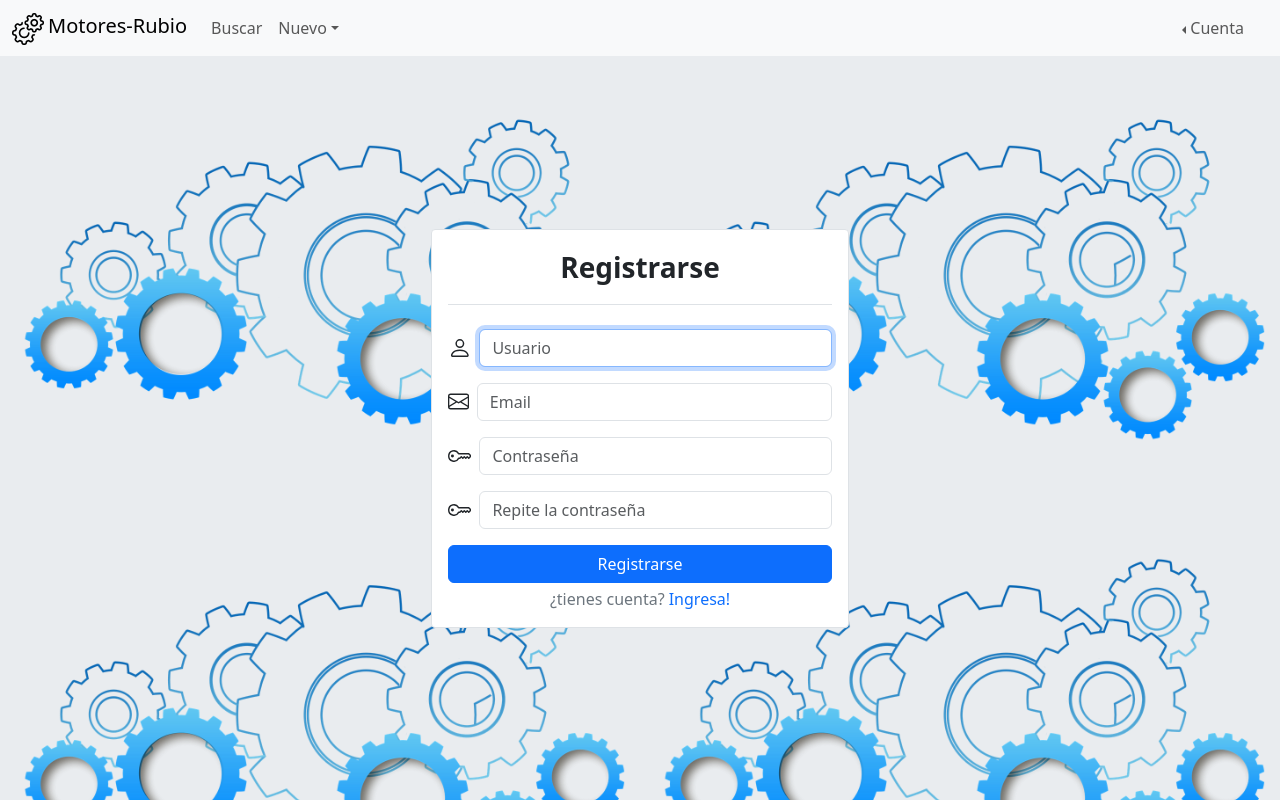
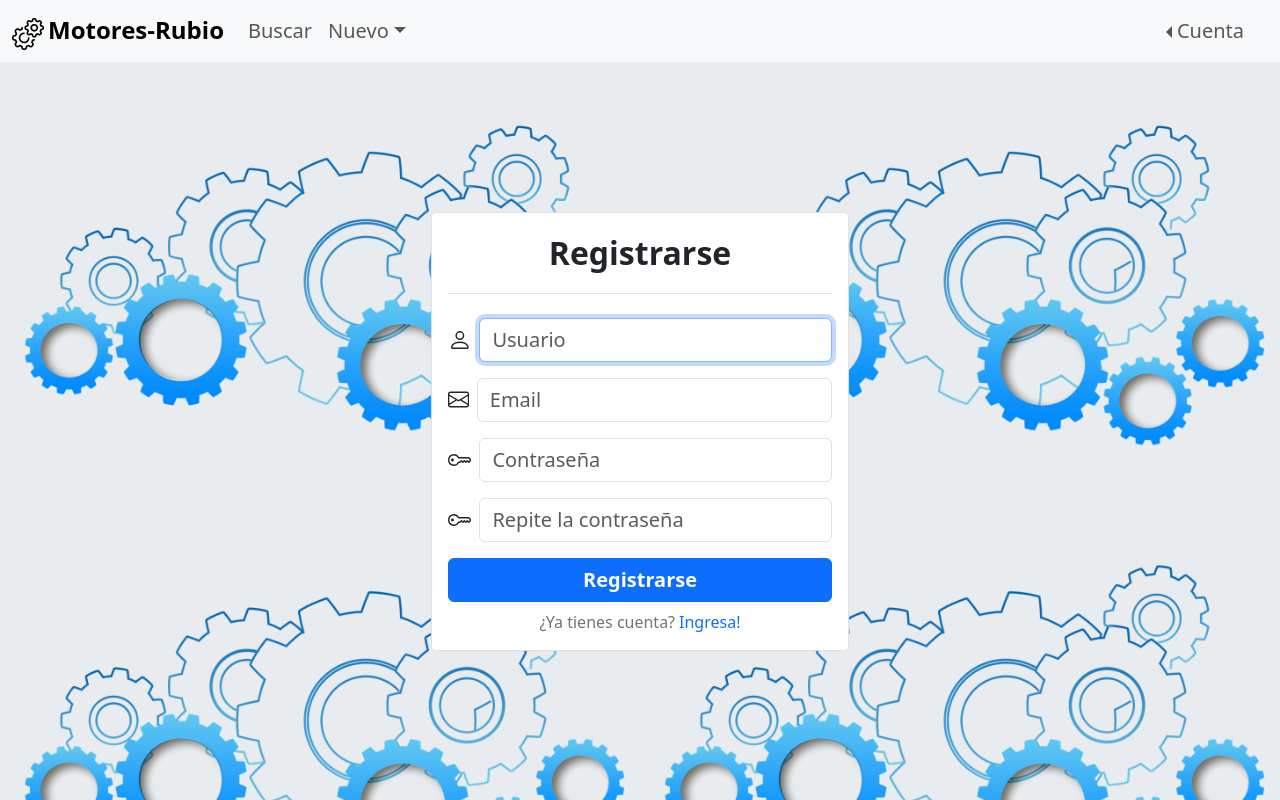
Before and after one commit to HernanRubioDev/motores-rubio, a React (Create React App) app: page /register in a window 1280 px wide. Built offline with nearby package versions, Linux system fonts and the light colour scheme; sample sign-in values are in the browser's storage.

Commit message:
design changes

```diff
--- a/src/api/db.json
+++ b/src/api/db.json
@@ -6,7 +6,7 @@
       "password": "Hr_224426628815",
       "rePassword": "Hr_224426628815",
       "id": "bcc11b2b-9872-4b7e-a127-18bf8131ecfc",
-      "token": "7e2fbf7e-f12c-48ee-b872-055a98d27e7c"
+      "token": null
     },
     {
       "username": "gabriel",
--- a/src/components/Header.js
+++ b/src/components/Header.js
@@ -10,7 +10,7 @@ const Header = ()=>{
       <div className="container-fluid">
         <div>
           <img src='images/Logo.png' className='me-1'/>
-          <a className="navbar-brand" href="/">Motores-Rubio</a>
+          <a className="navbar-brand fw-semibold fs-4" href="/">Motores-Rubio</a>
         </div>
         <button className="navbar-toggler" type="button" data-bs-toggle="offcanvas" data-bs-target="#offcanvasNavbar" aria-controls="offcanvasNavbar">
           <span className="navbar-toggler-icon"></span>
@@ -23,15 +23,15 @@ const Header = ()=>{
           <div className="offcanvas-body">
             {localStorage.token ?
             <ul className="navbar-nav  justify-content-start align-items-center flex-grow-1 pe-3" >
-              <li className='nav-item'><Link className='nav-link d-none d-lg-block' to='/search'>Buscar</Link></li>
-              <li className="nav-item dropdown d-none d-lg-block" >
-                <a className="nav-link dropdown-toggle" href="#" role="button" data-bs-toggle="dropdown" aria-expanded="false">
+              <li className='nav-item'><Link className='nav-link d-none d-lg-block fs-5' to='/search'>Buscar</Link></li>
+              <li className="nav-item dropdown d-none d-lg-block fs-5">
+                <a className="nav-link dropdown-toggle" role="button" data-bs-toggle="dropdown" aria-expanded="false">
                   Nuevo
                 </a>
                 <ul className="dropdown-menu">
-                  <li><Link className='dropdown-item' to='/new/monophasic'>Monofásico</Link></li>
-                  <li><Link className='dropdown-item' to='/new/triphasic'>Trifásico</Link></li>
-                  <li><Link className='dropdown-item' to='/new/washer'>Lavarropas Automático</Link></li>
+                  <li><Link className='dropdown-item fs-5' to='/new/monophasic'>Monofásico</Link></li>
+                  <li><Link className='dropdown-item fs-5' to='/new/triphasic'>Trifásico</Link></li>
+                  <li><Link className='dropdown-item fs-5' to='/new/washer'>Lavarropas Automático</Link></li>
                 </ul>
               </li>
             </ul>
@@ -41,20 +41,21 @@ const Header = ()=>{
             <ul className="navbar-nav d-flex justify-content-between align-items-center justify-content-lg-end flex-grow-1 pe-3 h-100">
               {localStorage.token ?
               <>
-                <li className="nav-item dropstart d-none d-lg-block">
-                  <a className="nav-link dropdown-toggle" href="#" role="button" data-bs-toggle="dropdown" aria-expanded="false">
+                <li className="nav-item dropstart d-none d-lg-block fs-5">
+                  <a className="nav-link dropdown-toggle" role="button" data-bs-toggle="dropdown" aria-expanded="false">
                     Cuenta
                   </a>
                   <ul className="dropdown-menu">
-                    <li><a className="dropdown-item" href="#">Configuracion</a></li>
-                    <li><a className="dropdown-item" href="#">Ayuda</a></li>
+                    <li><a className="dropdown-item">Configuracion</a></li>
+                    <li><a className="dropdown-item">Ayuda</a></li>
+                    <Link to='/' type="button" className="btn btn-link text-decoration-none text-black">Información</Link>
                     <li><hr className="dropdown-divider" /></li>
                     <li><button onClick={()=>logoutUser()} type="button" className="btn btn-link text-decoration-none fw-semibold text-secondary">Salir</button></li>
                   </ul>
                 </li>
                 <div className='container-fluid d-lg-none d-flex flex-column align-items-center border-top'>
                   <li><Link to='/search' className="btn btn-link text-decoration-none fw-semibold text-secondary d-lg-none">Buscar</Link></li>
-                  <a className="nav-link dropdown-toggle fw-semibold text-secondary" href="#" role="button" data-bs-toggle="collapse" data-bs-target="#collapseExample2" aria-expanded="false" aria-controls="collapseExample2">
+                  <a className="nav-link dropdown-toggle fw-semibold text-secondary" role="button" data-bs-toggle="collapse" data-bs-target="#collapseExample2" aria-expanded="false" aria-controls="collapseExample2">
                     Nuevo Motor
                   </a>
                   <div className="collapse" id="collapseExample2">
@@ -66,7 +67,6 @@ const Header = ()=>{
                 </div>
               </div>
               <div className='container-fluid d-lg-none d-flex flex-column align-items-center border-top'>
-
                 <li><button type="button" className="btn btn-link text-decoration-none fw-semibold text-secondary d-lg-none">Configuracion</button></li>
                 <li><button type="button" className="btn btn-link text-decoration-none fw-semibold text-secondary d-lg-none">Ayuda</button></li>
                 <li><button onClick={()=>logoutUser()} type="button" className="btn btn-link text-decoration-none fw-semibold text-danger d-lg-none">Salir</button></li>
@@ -74,9 +74,9 @@ const Header = ()=>{
               </>
 
               :
-              <div className='d-flex flex-column flex-lg-row'>
-                <Link to='/' type="button" className="btn btn-link text-decoration-none fw-semibold text-black">Información</Link>
-                <Link to='/login' type="button" className="btn btn-link text-decoration-none fw-semibold text-primary">Ingresar</Link>
+              <div className='d-flex flex-column-reverse flex-lg-row'>
+                <Link to='/' type="button" className="btn btn-link text-decoration-none  text-black fs-5">Información</Link>
+                <Link to='/login' type="button" className="btn btn-link text-decoration-none fw-semibold text-primary fs-5">Ingresar</Link>
               </div>
               }
             </ul>
--- a/src/components/Register.js
+++ b/src/components/Register.js
@@ -90,13 +90,13 @@ const Register = ()=>{
       ''
       }
       <form className="border container-fluid p-3 w-sm-100 col-sm-7 col-md-6 col-lg-5 col-xl-4 bg-white rounded-1">
-        <legend className="text-center w-100 border-bottom pb-3 fs-3 fw-semibold">Registrarse</legend>
+        <legend className="text-center w-100 border-bottom pb-3 fs-2 fw-semibold">Registrarse</legend>
         <div className="mb-3 pt-3">
           <div className="d-flex align-items-center">
           <svg xmlns="http://www.w3.org/2000/svg" width="26" height="26" fill="currentColor" className="bi bi-person" viewBox="0 0 16 16">
             <path d="M8 8a3 3 0 1 0 0-6 3 3 0 0 0 0 6Zm2-3a2 2 0 1 1-4 0 2 2 0 0 1 4 0Zm4 8c0 1-1 1-1 1H3s-1 0-1-1 1-4 6-4 6 3 6 4Zm-1-.004c-.001-.246-.154-.986-.832-1.664C11.516 10.68 10.289 10 8 10c-2.29 0-3.516.68-4.168 1.332-.678.678-.83 1.418-.832 1.664h10Z"/>
           </svg>
-            <input onBlur={(e)=>handleBlur(e)} onChange={(e)=>handleChange(e)} type="text" className="form-control ms-2" id="userRegister" autoFocus placeholder="Usuario" name='username' value={form.username}/>
+            <input onBlur={(e)=>handleBlur(e)} onChange={(e)=>handleChange(e)} type="text" className="form-control ms-2 fs-5" id="userRegister" autoFocus placeholder="Usuario" name='username' value={form.username} tabIndex='1'/>
           </div>
             <p id="userRegister" className="form-text text-danger text-start text-end">{errors.username}</p>
             <p id="emailRegister" className="form-text text-danger text-end">{response.username}</p>
@@ -106,7 +106,7 @@ const Register = ()=>{
           <svg xmlns="http://www.w3.org/2000/svg" width="23" height="23" fill="currentColor" className="bi bi-envelope" viewBox="0 0 16 16">
             <path d="M0 4a2 2 0 0 1 2-2h12a2 2 0 0 1 2 2v8a2 2 0 0 1-2 2H2a2 2 0 0 1-2-2V4Zm2-1a1 1 0 0 0-1 1v.217l7 4.2 7-4.2V4a1 1 0 0 0-1-1H2Zm13 2.383-4.708 2.825L15 11.105V5.383Zm-.034 6.876-5.64-3.471L8 9.583l-1.326-.795-5.64 3.47A1 1 0 0 0 2 13h12a1 1 0 0 0 .966-.741ZM1 11.105l4.708-2.897L1 5.383v5.722Z"/>
           </svg>
-            <input onBlur={(e)=>handleBlur(e)} onChange={(e)=>handleChange(e)} type="email" className="form-control ms-2" id="emailRegister" placeholder="Email" name='email' value={form.email}/>
+            <input onBlur={(e)=>handleBlur(e)} onChange={(e)=>handleChange(e)} type="email" className="form-control ms-2 fs-5" id="emailRegister" placeholder="Email" name='email' value={form.email} tabIndex='2'/>
           </div>
             <p id="emailRegister" className="form-text text-danger text-end">{errors.email}</p>
             <p id="emailRegister" className="form-text text-danger text-end">{response.email}</p>
@@ -118,7 +118,7 @@ const Register = ()=>{
             <path d="M0 8a4 4 0 0 1 7.465-2H14a.5.5 0 0 1 .354.146l1.5 1.5a.5.5 0 0 1 0 .708l-1.5 1.5a.5.5 0 0 1-.708 0L13 9.207l-.646.647a.5.5 0 0 1-.708 0L11 9.207l-.646.647a.5.5 0 0 1-.708 0L9 9.207l-.646.647A.5.5 0 0 1 8 10h-.535A4 4 0 0 1 0 8zm4-3a3 3 0 1 0 2.712 4.285A.5.5 0 0 1 7.163 9h.63l.853-.854a.5.5 0 0 1 .708 0l.646.647.646-.647a.5.5 0 0 1 .708 0l.646.647.646-.647a.5.5 0 0 1 .708 0l.646.647.793-.793-1-1h-6.63a.5.5 0 0 1-.451-.285A3 3 0 0 0 4 5z"/>
             <path d="M4 8a1 1 0 1 1-2 0 1 1 0 0 1 2 0z"/>
           </svg>
-            <input onBlur={(e)=>handleBlur(e)} onChange={(e)=>handleChange(e)} type="password" className="form-control ms-2" id="passwordRegister" placeholder="Contraseña" name='password' value={form.password}/>
+            <input onBlur={(e)=>handleBlur(e)} onChange={(e)=>handleChange(e)} type="password" className="form-control ms-2 fs-5" id="passwordRegister" placeholder="Contraseña" name='password' value={form.password} tabIndex='3'/>
           </div>
             <p id="passwordRegister" className="form-text text-danger text-end">{errors.password}</p>
         </div>
@@ -128,18 +128,18 @@ const Register = ()=>{
             <path d="M0 8a4 4 0 0 1 7.465-2H14a.5.5 0 0 1 .354.146l1.5 1.5a.5.5 0 0 1 0 .708l-1.5 1.5a.5.5 0 0 1-.708 0L13 9.207l-.646.647a.5.5 0 0 1-.708 0L11 9.207l-.646.647a.5.5 0 0 1-.708 0L9 9.207l-.646.647A.5.5 0 0 1 8 10h-.535A4 4 0 0 1 0 8zm4-3a3 3 0 1 0 2.712 4.285A.5.5 0 0 1 7.163 9h.63l.853-.854a.5.5 0 0 1 .708 0l.646.647.646-.647a.5.5 0 0 1 .708 0l.646.647.646-.647a.5.5 0 0 1 .708 0l.646.647.793-.793-1-1h-6.63a.5.5 0 0 1-.451-.285A3 3 0 0 0 4 5z"/>
             <path d="M4 8a1 1 0 1 1-2 0 1 1 0 0 1 2 0z"/>
           </svg>
-            <input onBlur={(e)=>handleBlur(e)} onChange={(e)=>handleChange(e)} type="password" className="form-control ms-2" id="RePasswordRegister" placeholder="Repite la contraseña" name='rePassword' value={form.rePassword}/>
+            <input onBlur={(e)=>handleBlur(e)} onChange={(e)=>handleChange(e)} type="password" className="form-control ms-2 fs-5" id="RePasswordRegister" placeholder="Repite la contraseña" name='rePassword' value={form.rePassword} tabIndex='4'/>
           </div>
             <p id="RePasswordRegister" className="form-text text-danger text-end">{errors.rePassword}</p>
         </div>
         <div className="d-flex flex-column justify-content-evenly align-items-center">
           {Object.keys(errors).length === 0 ?
-          <button onClick={()=>registerUser(form, openModal)} type="button" className="btn btn-primary w-100" >Registrarse</button>
+          <button onClick={()=>registerUser(form, openModal)} type="button" className="btn btn-primary w-100 fs-5 fw-semibold"  tabIndex='5'>Registrarse</button>
           :
-          <button type="button" className="btn btn-primary w-100" disabled>Registrarse</button>
+          <button type="button" className="btn btn-primary w-100 fs-5 fw-semibold" disabled>Enviar</button>
         }
         {loading ? <Loader /> : ''}
-        <div className="form-text text-secondary d-flex justify-content-center w-100 fs-6">¿tienes cuenta? <Link className="text-decoration-none text-primary ms-1 fs-6" to='/login'>Ingresa!</Link></div>
+        <div className="form-text text-secondary d-flex justify-content-center w-100 fs-6 mt-2">¿Ya tienes cuenta? <Link className="text-decoration-none text-primary ms-1 fs-6" to='/login'>Ingresa!</Link></div>
         </div>
       </form>
     </section>
--- a/src/stylesheets/Monophasic.css
+++ b/src/stylesheets/Monophasic.css
@@ -1,4 +1,3 @@
-
 
 .login-form__div{
   min-width: 100%;
```
Also changed, not shown: src/components/Login.js (+7 -6 lines), src/components/Search.js (line endings or trailing spaces).
